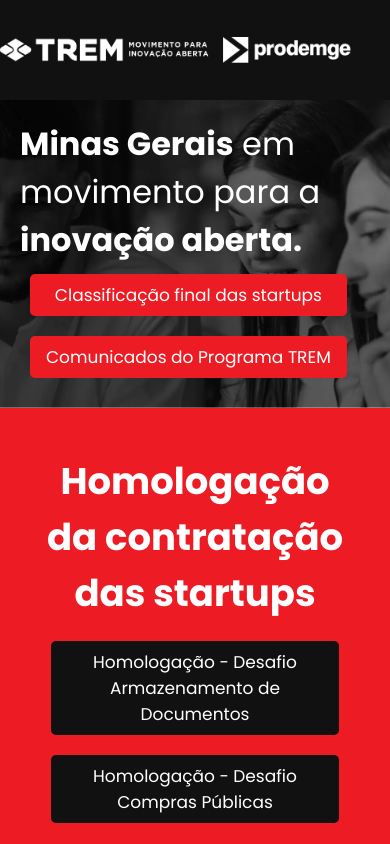
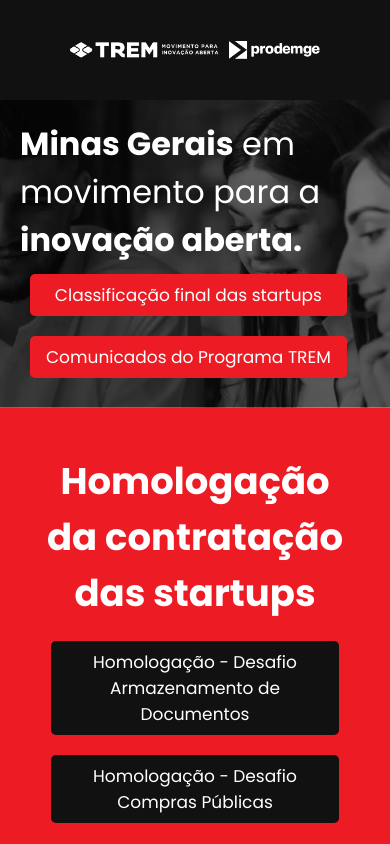
Before and after one commit to alessaocarvalho/trem-prodemge, a plain HTML site: page index.html in a window 390 px wide. Shown: the top 844 px of the page. Drawn offline with Linux system fonts and the light colour scheme.

Commit message:
navbar fix

```diff
--- a/index.html
+++ b/index.html
@@ -32,7 +32,9 @@
         </div>
     </nav>
 
-    <div class="gap"></div>
+    <nav class="navbar-mobile bg-dark">
+        <img class="mobile-logo" src="img/TREM_id5.png" alt="Logo TREM Prodemge" />
+    </nav>
 
     <section class="presentation text-white">
         <div class="overlay">
--- a/styles.css
+++ b/styles.css
@@ -118,8 +118,12 @@
     transform: scale(1.1);
 }
 
-.gap {
+.navbar-mobile {
     height: 100px;
+}
+
+.mobile-logo {
+    display: none;
 }
 
 .presentation {
@@ -471,22 +475,19 @@
 
 @media (max-width: 1200px) {
     .navbar {
-        flex-direction: row;
-        justify-content: center;
-        position: sticky;
-    }
-
-    .nav-logo {
-        display: flex;
-        width: 90%;
-    }
-
-    .nav-links {
         display: none;
     }
 
-    .gap {
-        display: none;
+    .navbar-mobile {
+        display: flex;
+        align-items: center;
+        justify-content: center;
+        height: 100px;
+    }
+
+    .mobile-logo {
+        width: 250px;
+        display: flex;
     }
 
     .overlay-img {
```
